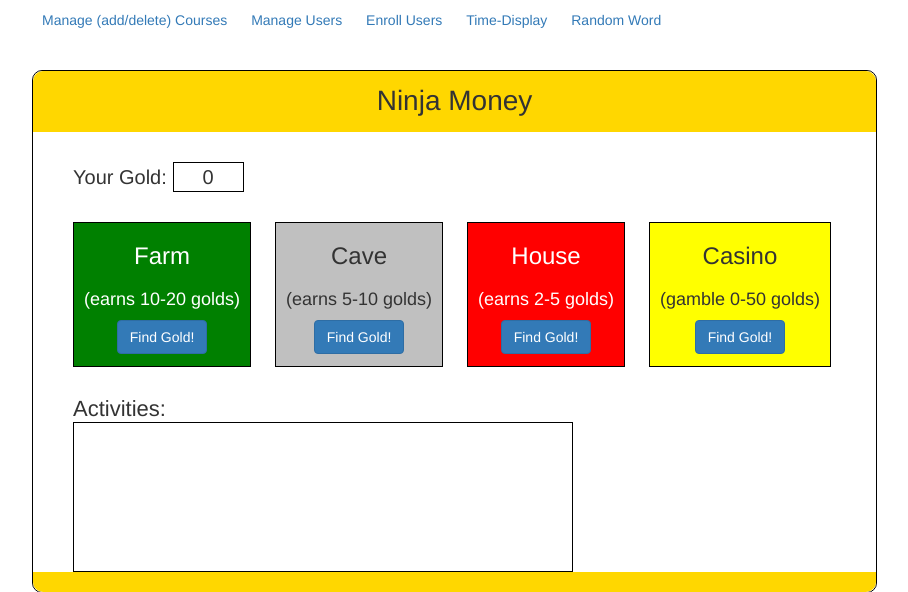
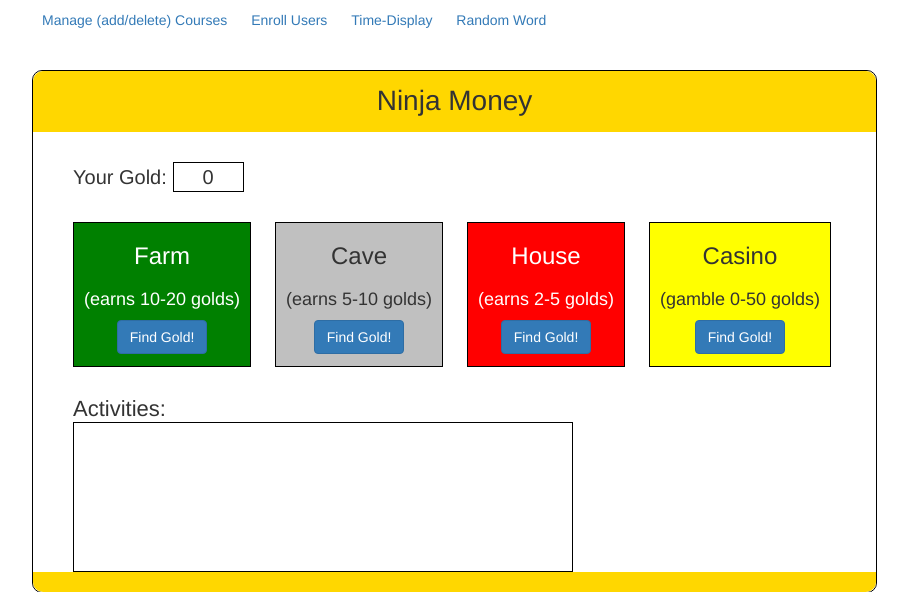
Before and after one commit to jeffreyajohnson/deployment, a Django app: page /ninja-gold/ in a window 1280 px wide. Shown: the top 592 px of the page, without its empty margins (38-946 px from the left). Run offline with Django 3.2, Linux system fonts and the light colour scheme; parts of the project's set-up code (start-up, migrations or seed data) failed here and were passed over; some libraries are stand-ins or nearby versions.

Commit message:
updated templates

```diff
--- a/apps/course_app/templates/course_app/enroll.html
+++ b/apps/course_app/templates/course_app/enroll.html
@@ -13,7 +13,7 @@
 	<div id="navbar">
       <ul>
         <li><a href=" {% url 'courses:index' %} ">Manage (add/delete) Courses</a></li>
-        <li><a href=" {% url 'login:manage_user' %} ">Manage Users</a></li>
+        <!-- <li><a href=" {% url 'login:manage_user' %} ">Manage Users</a></li>  -->
         <!-- <li><a href=" {% url 'courses:enroll' %} ">Enroll Users </a></li>   -->
         <li><a href=" {% url 'time-display:index' %} ">Time-Display</a></li>
         <li><a href=" {% url 'ninja-gold:index' %} ">Ninja-Gold</a></li>
--- a/apps/course_app/templates/course_app/index.html
+++ b/apps/course_app/templates/course_app/index.html
@@ -13,7 +13,7 @@
 	<div id="navbar">
       <ul>
         <!-- <li><a href=" {% url 'courses:index' %} ">Manage (add/delete) Courses</a></li> -->
-        <li><a href=" {% url 'login:manage_user' %} ">Manage Users</a></li>
+        <!-- <li><a href=" {% url 'login:manage_user' %} ">Manage Users</a></li>  -->
         <li><a href=" {% url 'courses:enroll' %} ">Enroll Users </a></li>
         <li><a href=" {% url 'time-display:index' %} ">Time-Display</a></li>
         <li><a href=" {% url 'ninja-gold:index' %} ">Ninja-Gold</a></li>
--- a/apps/login_reg_app/templates/login_reg_app/success.html
+++ b/apps/login_reg_app/templates/login_reg_app/success.html
@@ -14,7 +14,7 @@
     <div id="navbar">
       <ul>
         <li><a href=" {% url 'courses:index' %} ">Manage (add/delete) Courses</a></li>
-        <li><a href=" {% url 'login:manage_user' %} ">Manage Users</a></li>
+        <!-- <li><a href=" {% url 'login:manage_user' %} ">Manage Users</a></li>  -->
         <li><a href=" {% url 'courses:enroll' %} ">Enroll Users </a></li>
         <li><a href=" {% url 'time-display:index' %} ">Time-Display</a></li>
         <li><a href=" {% url 'ninja-gold:index' %} ">Ninja-Gold</a></li>
--- a/apps/ninjaGold_app/templates/ninjaGold/index.html
+++ b/apps/ninjaGold_app/templates/ninjaGold/index.html
@@ -13,7 +13,7 @@
 	<div id="navbar">
       <ul>
         <li><a href=" {% url 'courses:index' %} ">Manage (add/delete) Courses</a></li>
-        <li><a href=" {% url 'login:manage_user' %} ">Manage Users</a></li>
+        <!-- <li><a href=" {% url 'login:manage_user' %} ">Manage Users</a></li>  -->
         <li><a href=" {% url 'courses:enroll' %} ">Enroll Users </a></li>
         <li><a href=" {% url 'time-display:index' %} ">Time-Display</a></li>
         <!-- <li><a href=" {% url 'ninja-gold:index' %} ">Ninja-Gold</a></li> -->
--- a/apps/randomWord/templates/randomWord/index.html
+++ b/apps/randomWord/templates/randomWord/index.html
@@ -10,7 +10,7 @@
 <div id="navbar">
       <ul>
         <li><a href=" {% url 'courses:index' %} ">Manage (add/delete) Courses</a></li>
-        <li><a href=" {% url 'login:manage_user' %} ">Manage Users</a></li>
+        <!-- <li><a href=" {% url 'login:manage_user' %} ">Manage Users</a></li>  -->
         <li><a href=" {% url 'courses:enroll' %} ">Enroll Users </a></li>
         <li><a href=" {% url 'time-display:index' %} ">Time-Display</a></li>
         <li><a href=" {% url 'ninja-gold:index' %} ">Ninja-Gold</a></li>
--- a/apps/timedisplay/templates/timedisplay/index.html
+++ b/apps/timedisplay/templates/timedisplay/index.html
@@ -12,7 +12,7 @@
 <div id="navbar">
       <ul>
         <li><a href=" {% url 'courses:index' %} ">Manage (add/delete) Courses</a></li>
-        <li><a href=" {% url 'login:manage_user' %} ">Manage Users</a></li>
+        <!-- <li><a href=" {% url 'login:manage_user' %} ">Manage Users</a></li>  -->
         <li><a href=" {% url 'courses:enroll' %} ">Enroll Users </a></li>
         <!-- <li><a href=" {% url 'time-display:index' %} ">Time-Display</a></li> -->
         <li><a href=" {% url 'ninja-gold:index' %} ">Ninja-Gold</a></li>
```
